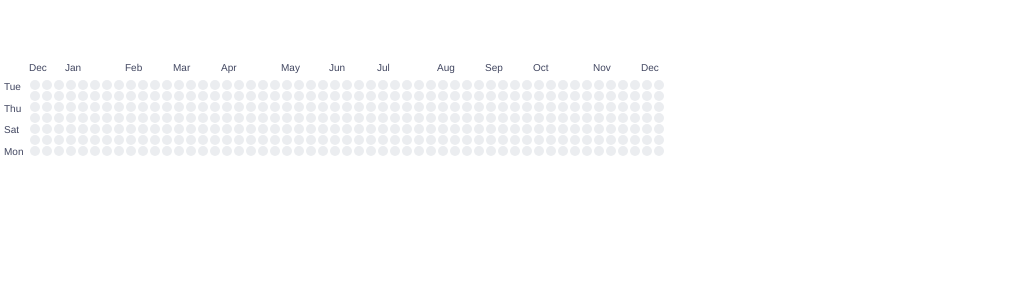
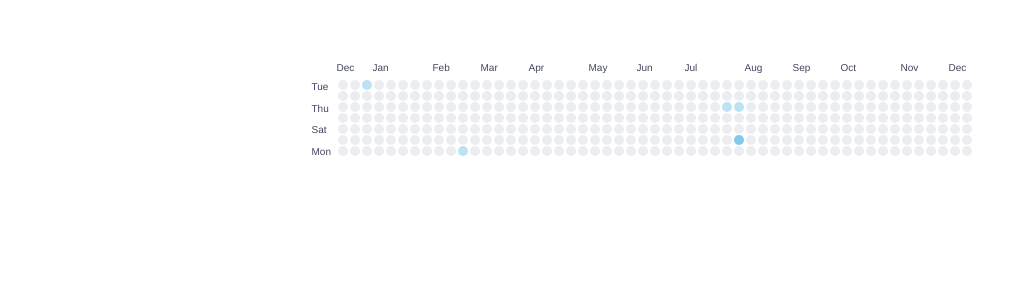
Before and after one commit to estelled/ng2-contribution-graph, an Angular app: page / in a window 1280 px wide. Shown: the top 300 px of the page, without its empty margins (0-1031 px from the left). Built offline with nearby package versions, Linux system fonts and the light colour scheme.

Commit message:
issue #10 - color

```diff
--- a/src/app/app.component.html
+++ b/src/app/app.component.html
@@ -1,6 +1,7 @@
 <div class="layout">
     <ng2-contribution-graph
     startDate='2018-12-18'
-    [activity]="activity">
+    [activity]="activity"
+    [colorScheme]="['#ebedf0', '#BBE3F4', '#82C9EB', '#039BE5', '#0A25B1']">
     </ng2-contribution-graph>
 </div>
--- a/src/app/app.component.scss
+++ b/src/app/app.component.scss
@@ -2,7 +2,8 @@
     font-family: 'Avenir', Helvetica, Arial, sans-serif;
     -webkit-font-smoothing: antialiased;
     -moz-osx-font-smoothing: grayscale;
-    text-align: center;
+    display: flex;
+    justify-content: center;
     color: #2c3e50;
     margin-top: 60px;
   }
--- a/src/app/contribution-graph/contribution-graph.component.html
+++ b/src/app/contribution-graph/contribution-graph.component.html
@@ -9,7 +9,11 @@
               {{ monthChanged(col) ? index2month(col) : null }}
             </div>
         <div class="graph-row" *ngFor="let row of numRow(col)">
-          <div class="circle" ngbTooltip="{{ computeTooltipText(col, row) }}"></div>
+          <div
+            class="circle"
+            [style.backgroundColor]="circleColor(col, row)"
+            [ngbTooltip]="computeTooltipText(col, row)">
+          </div>
         </div>
       </div>
   </div>
--- a/src/app/contribution-graph/contribution-graph.component.ts
+++ b/src/app/contribution-graph/contribution-graph.component.ts
@@ -10,11 +10,11 @@ export class ContributionGraphComponent implements OnInit {
 
   @Input() startDate: string;
   @Input() activity: any[];
+  @Input() colorScheme: string[];
   colNumber = 53;
-  columns: Array<number>;
-  days: Array<string>;
+  columns: number[];
+  days: string[];
   activityDict: {};
-  constructor() { }
 
   ngOnInit() {
     this.columns = Array.from(Array(this.colNumber).keys());
@@ -28,13 +28,16 @@ export class ContributionGraphComponent implements OnInit {
     return first || changed;
   }
 
-  calcYearDays() {
-    const startDate = new Date(this.startDate);
+  getEndDate(startDate: Date) {
     const day = startDate.getDate();
     const month = startDate.getMonth();
     const year = startDate.getFullYear() + 1;
+    return new Date(year, month, day);
+  }
 
-    const endDate = new Date(year, month, day);
+  calcYearDays() {
+    const startDate = new Date(this.startDate);
+    const endDate = this.getEndDate(startDate);
     const oneDay = 24 * 60 * 60 * 1000; // hours*minutes*seconds*milliseconds
     const days = Math.round(
       Math.abs((endDate.getTime() - startDate.getTime()) / oneDay)
@@ -134,4 +137,60 @@ export class ContributionGraphComponent implements OnInit {
     return activityDict;
   }
 
+
+  filterActivity(activity: any[]) {
+    const activityFiltered = [];
+    const startDate = new Date(this.startDate);
+    const endDate = this.getEndDate(startDate);
+    for (const [sDate, contNumber] of activity) {
+      const date = new Date(sDate);
+      if (date > startDate && date < endDate) {
+        activityFiltered.push([sDate, contNumber]);
+      }
+    }
+    return activityFiltered;
+  }
+  getTotalActivity(activity: any[]) {
+    // returns sum of all the contribution of the  *ONGOING* year
+    const activityFiltered = this.filterActivity(activity);
+    let totalActivity = 0;
+    for (const [key, contNumber] of activityFiltered) {
+      totalActivity += +contNumber;
+    }
+    return totalActivity;
+  }
+
+  getValue(activityCount: number) {
+    const totalActivityCount = this.getTotalActivity(this.activity);
+    if (totalActivityCount === 0 || activityCount === 0) {
+      return 0;
+    }
+    const ratio = activityCount / totalActivityCount * 100;
+    let value = 0;
+    if (ratio < 25) {
+      value = 1;
+    } else if (ratio < 50) {
+      value = 2;
+    } else if (ratio < 75) {
+      value = 3;
+    } else {
+      value = 4;
+    }
+    return value;
+  }
+
+
+  circleColor(i: number, j: number) {
+    const colorTable = this.colorScheme;
+    const id =  this.idCalc(i, j);
+    const date = this.id2date(id);
+    let activityCount = 0;
+    if (this.activityDict[date]) {
+      activityCount = this.activityDict[date];
+    }
+    const value = this.getValue(activityCount);
+    const  backgroundColor = colorTable[value];
+    return backgroundColor;
+  }
+
 }
```
